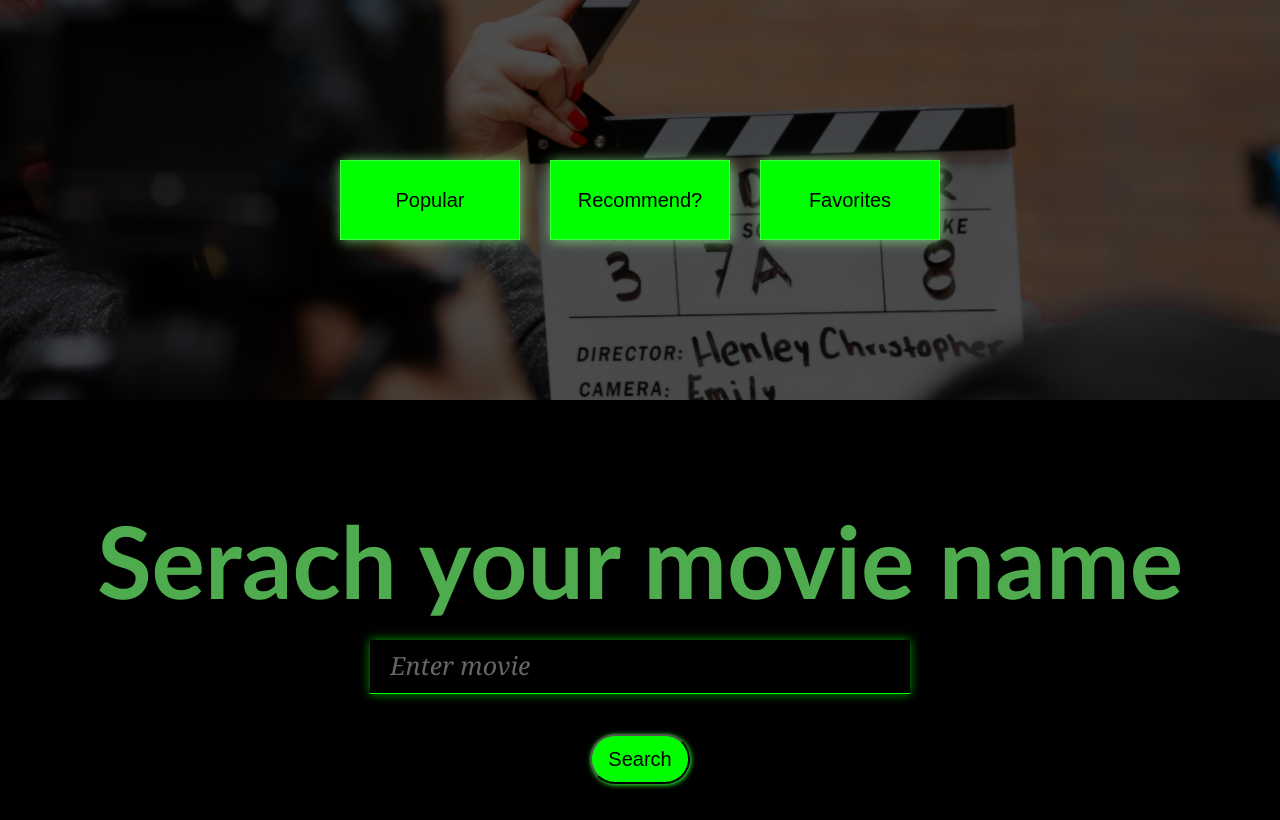
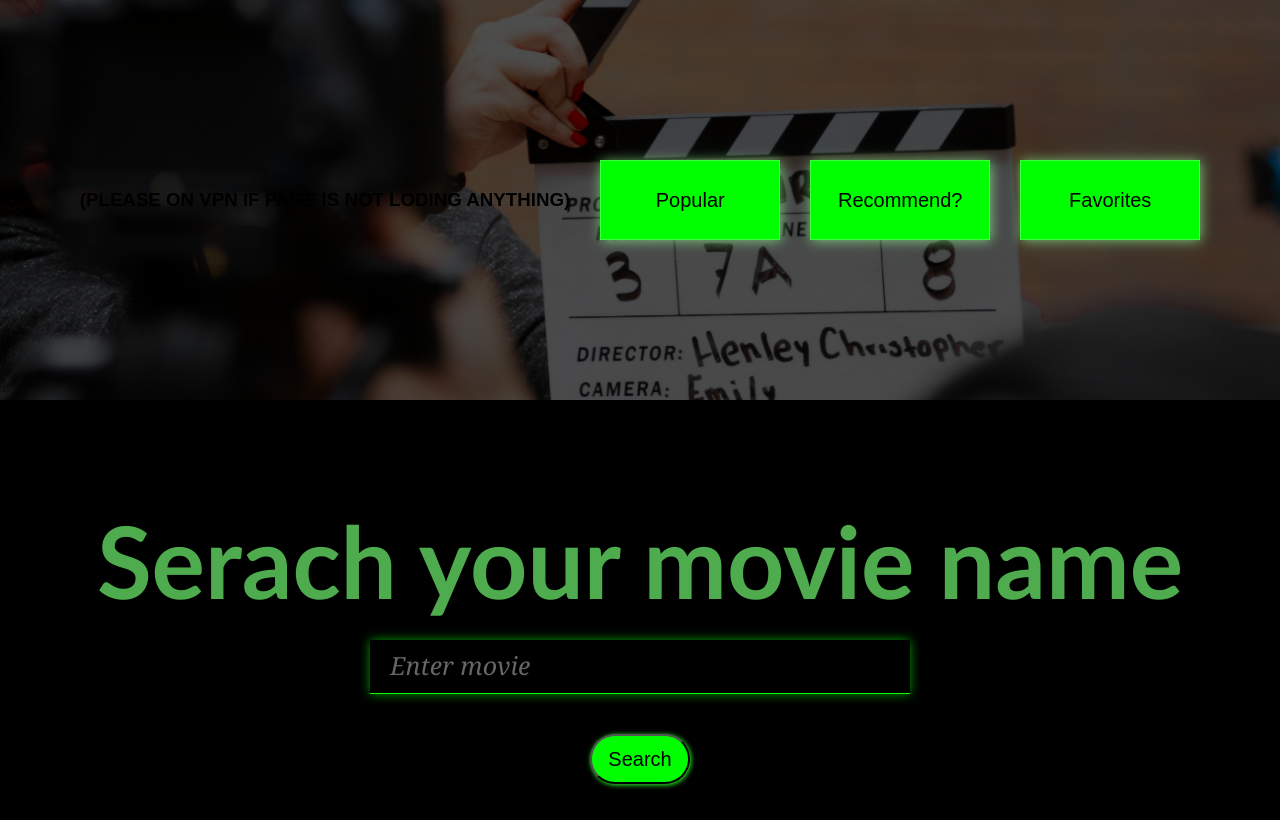
Before and after one commit to srinivasvarmadatla/movie_search, a React (Create React App) app: page /Search-page in a window 1280 px wide. Built offline with nearby package versions, Linux system fonts and the light colour scheme.

Commit message:
new update

```diff
--- a/src/pages/search/Search.jsx
+++ b/src/pages/search/Search.jsx
@@ -15,6 +15,7 @@ function Search() {
     return (
         <>
             <div className="container1">
+                <h3>(PLEASE ON VPN IF PAGE IS NOT LODING ANYTHING)</h3>
                 <Link to='/Popular'><button>Popular</button></Link>
                 <Link to='/Movies'><button>Recommend?</button></Link>
                 <Link to='/favmovies'><button>Favorites</button></Link>
```
